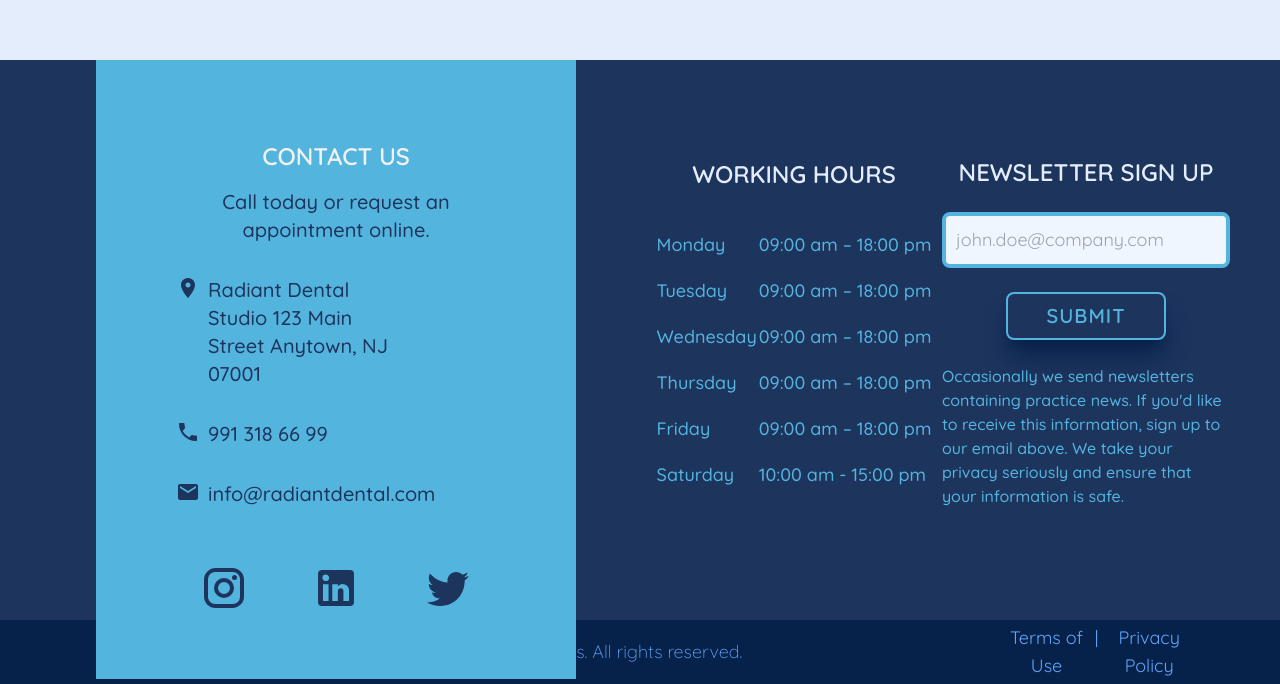
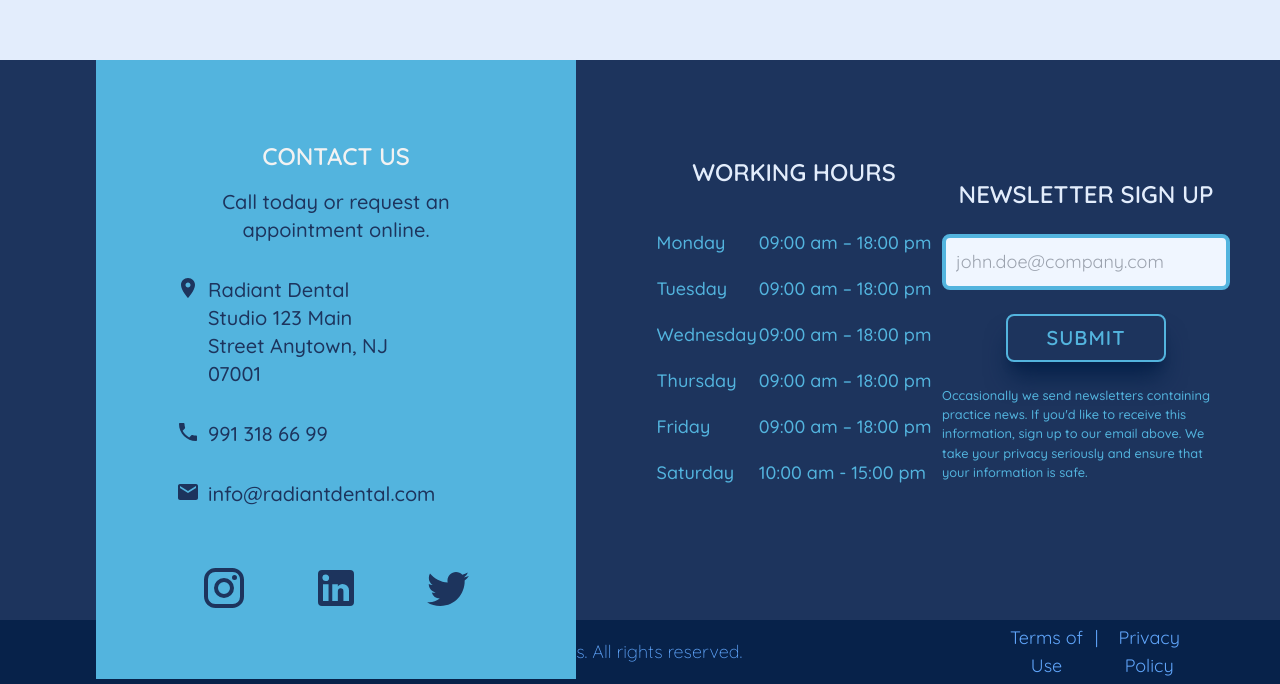
Before and after one commit to sandyFit/Radiant-Dental-Studio, a React (Vite) app: page / in a window 1280 px wide. Shown: the part 6340-7024 px from the top of the page. Built offline with nearby package versions, Linux system fonts and the light colour scheme; a web font is replaced by a local one.

Commit message:
Implemented validation for the email form in the Footer component

```diff
--- a/package.json
+++ b/package.json
@@ -22,7 +22,8 @@
     "react-day-picker": "^8.10.0",
     "react-dom": "^18.2.0",
     "react-scheduler": "^0.1.0",
-    "react-scroll": "^1.9.0"
+    "react-scroll": "^1.9.0",
+    "sweetalert2": "^11.10.5"
   },
   "devDependencies": {
     "@types/react": "^18.2.43",
--- a/src/components/forms/NewsletterInput.jsx
+++ b/src/components/forms/NewsletterInput.jsx
@@ -1,7 +1,35 @@
+import { useState } from "react";
+import Swal from "sweetalert2";
 
 const NewsletterInput = () => {
+    const [email, setEmail] = useState('');
+
+    const handleSubmit = (e) => {
+        e.preventDefault();
+
+        const emailRegex = /^[a-zA-Z0-9._%+-]+@[a-zA-Z0-9.-]+\.[a-zA-Z]{2,}$/;
+
+        if (!email) {
+            Swal.fire({
+                icon: 'error',
+                title: 'Oops...',
+                text: 'Fields should NOT be empty.',
+            });
+        } else if (!emailRegex.test(email)) { // Notice the `!` to correctly apply the logic
+            Swal.fire({
+                icon: 'error',
+                title: 'Oops...',
+                text: 'Email should follow the standard format: john@doe.com',
+            }, setEmail(''));
+        } else {
+            Swal.fire('Success!', 'Your email was submitted successfully.', 'success');
+            setEmail('');
+        }
+    };
+
     return (
         <div className='flex flex-col items-center w-[18rem]'>
+            <form onSubmit={handleSubmit} noValidate className="w-full flex flex-col items-center"> {/* Ensure the form tag wraps the input and button */}
                 <input
                     type="email"
                     id="email"
@@ -11,23 +39,24 @@ const NewsletterInput = () => {
                             block w-full p-2.5"
                     placeholder="john.doe@company.com"
                     required
+                    value={email}
+                    onChange={e => setEmail(e.target.value)}
                 />
-
                 <div className="py-6">
-                <button className='transparent-btn w-[10rem] py-2 hover:text-white hover:bg-azure'>
-                    submit
+                    <button type="submit"
+                        className='transparent-btn w-[10rem] py-2 hover:text-white hover:bg-azure'
+                    >
+                        Submit
                     </button>
                 </div>
-
-            <p className='text-spanishBlue font-medium text-regular text-[.8rm]'>
+            </form>
+            <p className='text-spanishBlue font-medium text-regular text-[.8rem]'>
                 Occasionally we send newsletters containing practice news. If you'd like to receive this
                 information, sign up to our email above. We take your privacy seriously and ensure that
                 your information is safe.
             </p>
+        </div>
+    );
+};
 
-
-    </div>
-    )
-}
-
-export default NewsletterInput
+export default NewsletterInput;
--- a/src/pages/home/About.jsx
+++ b/src/pages/home/About.jsx
@@ -64,7 +64,7 @@ const About = () => {
         <button onClick={scrollToTop}
           className={`fixed left-[110rem] bottom-[90px] group inline-flex h-12 w-12 items-center justify-center overflow-hidden
                         rounded-full bg-spaceCadet border-2 border-spanishBlue ${showFloatingBtn ? '' : 'invisible'}`}>
-                        <div class="transition duration-300 group-hover:rotate-[360deg] text-spanishBlue">
+                        <div className="transition duration-300 group-hover:rotate-[360deg] text-spanishBlue">
                             <ArrowUpward style={{fontSize: '2rem'}}/>
                         </div>
                     </button>
```
Also changed, not shown: 1 other file (tests, documents, lock files or other folders). Lines whose indentation alone changed are shown as unchanged.
